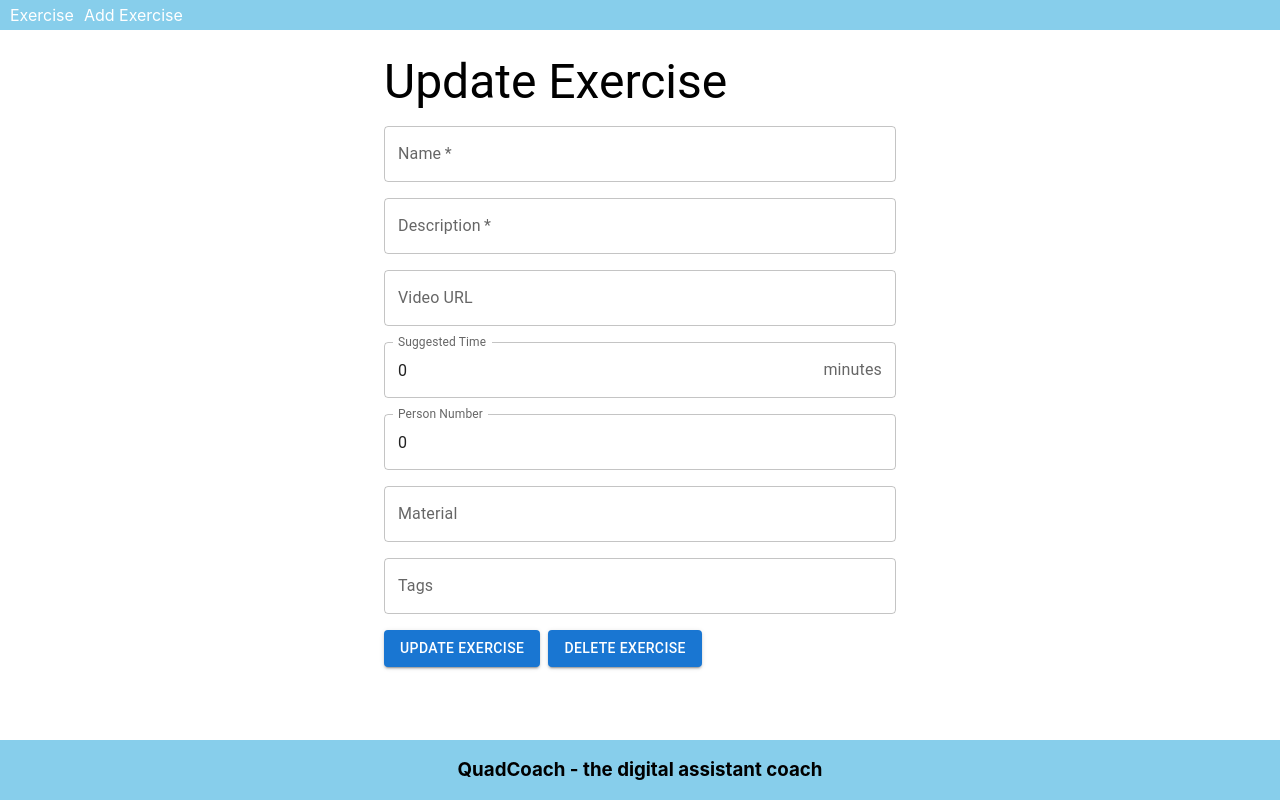
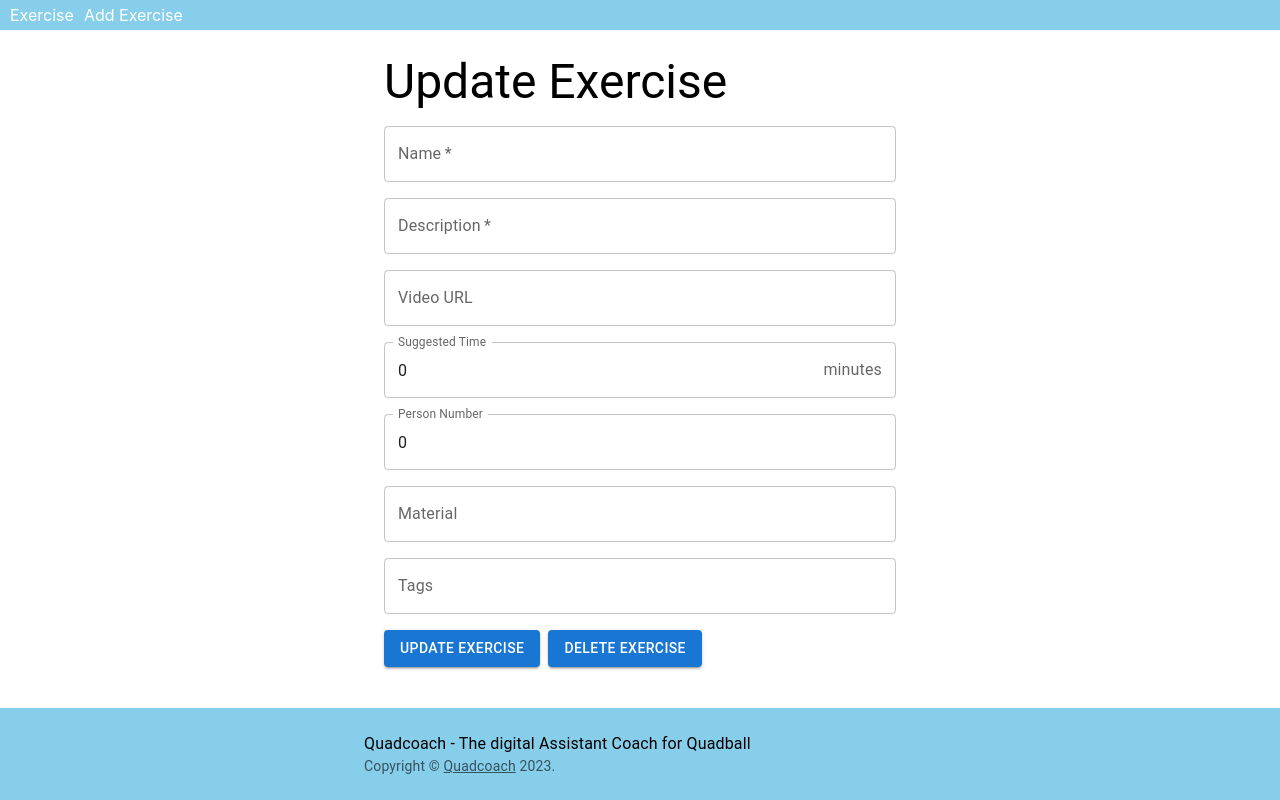
Before and after one commit to wienans/quadcoach, a React (Vite) app in the folder client/: page /update/1 in a window 1280 px wide. Built offline with nearby package versions, Linux system fonts and the light colour scheme; no server answers.

Commit message:
Update Footer

```diff
--- a/client/src/App.css
+++ b/client/src/App.css
@@ -129,6 +129,12 @@
   margin-left: 5px;
 }
 
+.App {
+  min-height: 100vh;
+  display: flex;
+  flex-direction: column;
+}
+
 .App-logo {
   height: 40vmin;
   pointer-events: none;
--- a/client/src/components/Footer.jsx
+++ b/client/src/components/Footer.jsx
@@ -1,12 +1,46 @@
 import React from "react";
-const Footer = () => {
+import CssBaseline from '@mui/material/CssBaseline';
+import { createTheme, ThemeProvider } from '@mui/material/styles';
+import Box from '@mui/material/Box';
+import Typography from '@mui/material/Typography';
+import Container from '@mui/material/Container';
+import Link from '@mui/material/Link';
+
+function Copyright() {
     return (
-        <div className="footer">
-            <h3>
-                QuadCoach - the digital assistant coach
-            </h3>
-        </div>
-    )
+        <Typography variant="body2" color="text.secondary">
+            {'Copyright © '}
+            <Link color="inherit" href="">
+                Quadcoach
+            </Link>{' '}
+            {new Date().getFullYear()}
+            {'.'}
+        </Typography>
+    );
 }
 
-export default Footer
+// TODO remove, this demo shouldn't need to reset the theme.
+const defaultTheme = createTheme();
+
+export default function Footer() {
+    return (
+        <Box
+            component="footer"
+            sx={{
+                py: 3,
+                px: 2,
+                mt: 'auto',
+                backgroundColor: 'skyblue'
+            }
+            }
+        >
+            <Container maxWidth="sm">
+                <Typography variant="body1">
+                    Quadcoach - The digital Assistant Coach for Quadball
+                </Typography>
+                <Copyright />
+            </Container>
+        </ Box>
+
+    );
+}
```
